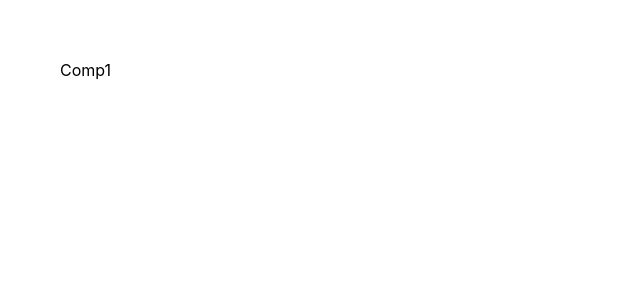
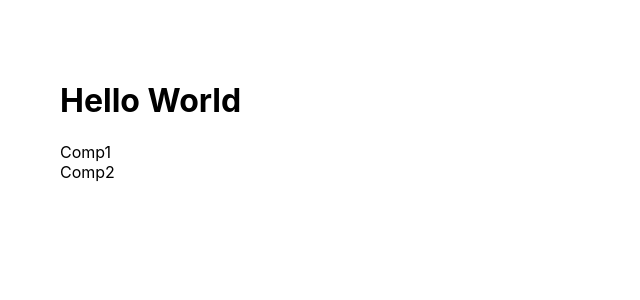
Before and after one commit to dmitrisanzharov/cra-js-axios-redux-router, a React (Create React App) app: page / in a window 1280 px wide. Shown: the top 300 px of the page, without its empty margins (0-640 px from the left). Built offline with nearby package versions, Linux system fonts and the light colour scheme.

Commit message:
yes, other componetns can see the WHOLE DOM

```diff
--- a/src/App.js
+++ b/src/App.js
@@ -7,8 +7,9 @@ import Comp2 from "./components/Comp2/Comp2";
 function App() {
 	return (
 		<div className="addPadding">
+			<h1 id='hw1'>Hello World</h1>
 			<Comp1 />
-			{/* <Comp2 /> */}
+			<Comp2 />
 		</div>
 	);
 }
--- a/src/components/Comp2/Comp2.js
+++ b/src/components/Comp2/Comp2.js
@@ -2,6 +2,17 @@ import React, { useEffect, useState, useRef, useMemo } from "react";
 import "./Comp2.css";
 
 const Comp2 = () => {
+
+
+	React.useEffect(() => {
+		let test = document.querySelector("#hw1");
+		console.log("test: ", test);
+
+		// CONCLUSION IT CAN SEE THE DOM
+	}, []);
+
+
+
 	return <div className="Comp2">Comp2</div>;
 };
 
```
